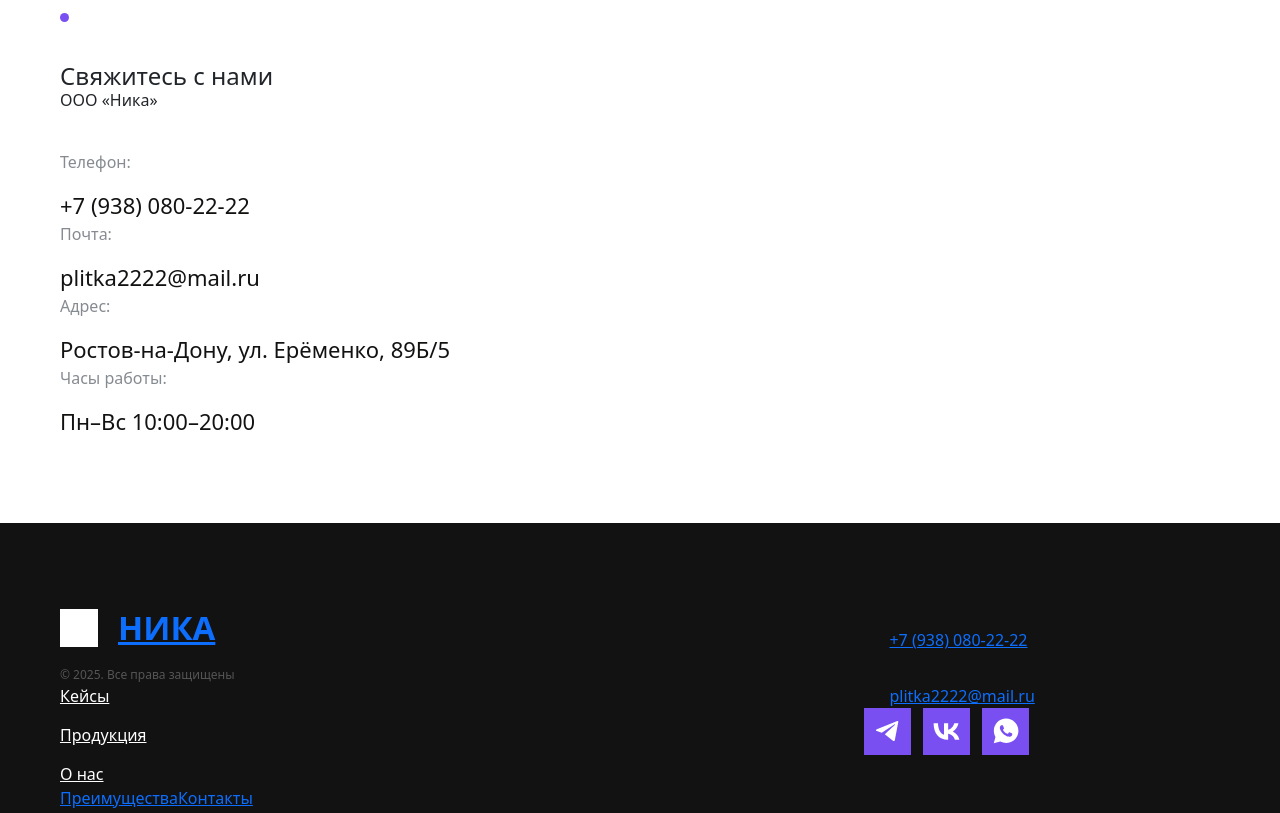
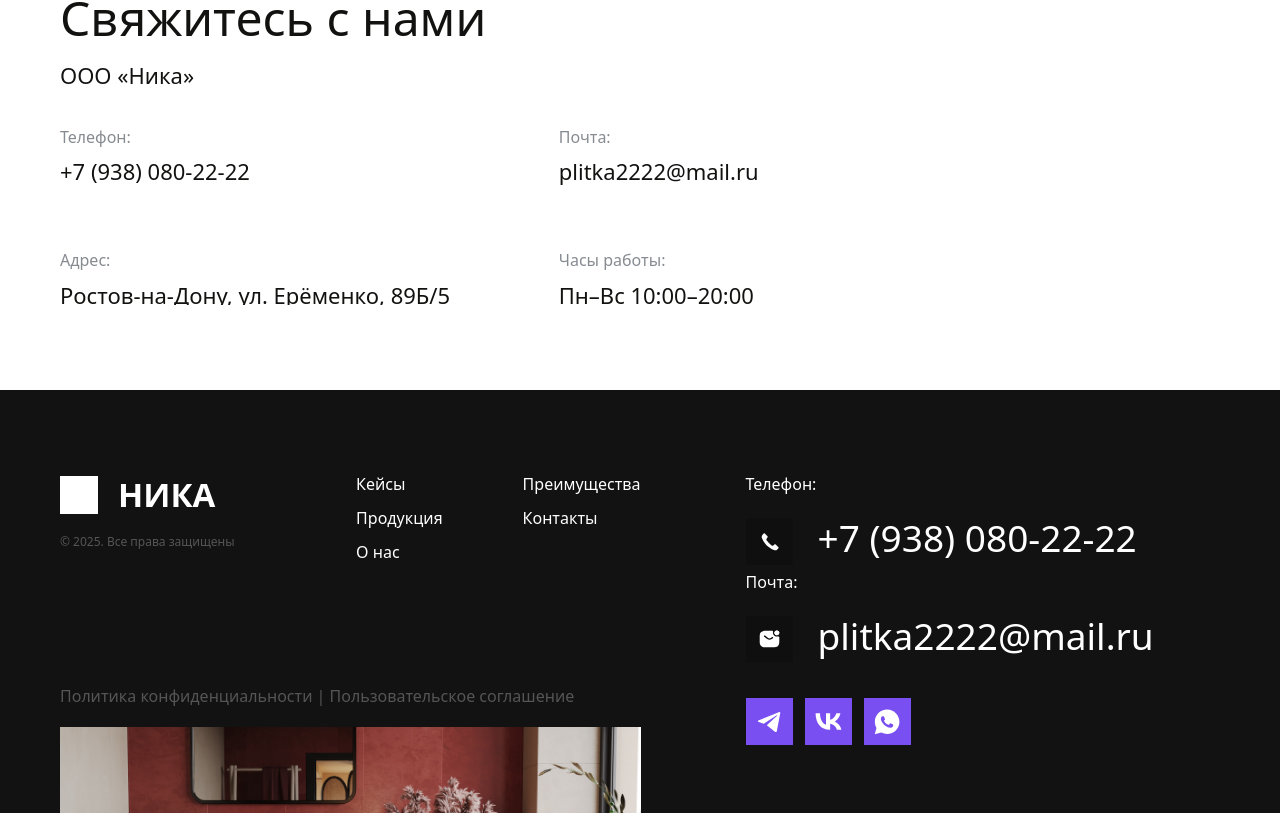
Before and after one commit to klavrenuk/nika, a Vue app: page / in a window 1280 px wide. Shown: the part 6467-7280 px from the top of the page. Built offline with nearby package versions, Linux system fonts and the light colour scheme.

Commit message:
Верстка

```diff
--- a/src/assets/styles/app.scss
+++ b/src/assets/styles/app.scss
@@ -1,7 +1,15 @@
 @import './buttons.scss';
+
+body {
+  color: #121211;
+  font-size: 16px;
+  line-height: 120%;
+}
 
 .app {
   font-size: 16px;
+  color: #121211;
+  line-height: 120%;
 }
 
 .app-container {
--- a/src/assets/styles/buttons.scss
+++ b/src/assets/styles/buttons.scss
@@ -9,4 +9,5 @@
 
 a {
   cursor: pointer;
+  text-decoration: none !important;
 }
--- a/src/components/contacts/Contacts.vue
+++ b/src/components/contacts/Contacts.vue
@@ -7,7 +7,7 @@ import ContactInfoItem from "@/components/contacts/ContactInfoItem.vue";
   <section class="contacts app-section">
     <div class="app-component-layout">
       <div class="d-flex flex-column contacts__top">
-        <SectionName />
+        <SectionName>Контакты</SectionName>
         <div>
           <h4 class="contacts__title">
             Свяжитесь с нами
@@ -24,7 +24,6 @@ import ContactInfoItem from "@/components/contacts/ContactInfoItem.vue";
           <ContactInfoItem label="Часы работы:" text="Пн–Вс 10:00–20:00" />
         </div>
       </div>
-
     </div>
   </section>
 </template>
@@ -34,5 +33,23 @@ import ContactInfoItem from "@/components/contacts/ContactInfoItem.vue";
   &__top {
     gap: 40px;
   }
+
+  &__title {
+    margin-bottom: 15px;
+    color: #121211;
+    font-weight: 500;
+    font-size: 48px;
+  }
+
+  &__subtitle {
+    color: #121211;
+    font-size: 22px;
+  }
+
+  &__info {
+    display: grid;
+    grid-template-columns: 50% 50%;
+    gap: 70px;
+  }
 }
 </style>
--- a/src/components/footer/FooterContactBlock.vue
+++ b/src/components/footer/FooterContactBlock.vue
@@ -8,7 +8,7 @@ defineProps({
 
 <template>
   <div class="footer-contact-block d-flex flex-column">
-    <label class="footer-contact-block__label">{{ label }}</label>
+    <label class="footer-contact-block__label">{{ text }}</label>
 
     <div class="d-flex align-items-center footer-contact-block__info">
       <img :src="icon" alt="" class="footer-contact-block__icon" />
@@ -30,6 +30,17 @@ defineProps({
 
   &__info {
     gap: 25px;
+    align-items: center;
+  }
+
+  & .footer-contact-block__icon {
+    position: relative;
+    top: 4px;
+  }
+
+  & a {
+    color: #FFFFFF;
+    font-size: 37px;
   }
 }
 </style>
--- a/src/components/footer/FooterLeft.vue
+++ b/src/components/footer/FooterLeft.vue
@@ -6,7 +6,7 @@ import FooterLogo from "@/components/footer/FooterLogo.vue";
 <template>
   <div class="footer-left">
     <div class="footer-left__top">
-      <div>
+      <div class="footer-left__container">
         <div class="footer-left__block-logo d-flex flex-column">
           <FooterLogo />
           <p class="footer-left__block-logo__text">© 2025. Все права защищены</p>
@@ -19,7 +19,7 @@ import FooterLogo from "@/components/footer/FooterLogo.vue";
             <a href="" target="_blank">О нас</a>
           </nav>
 
-          <nav lass="footer-left__nav">
+          <nav class="footer-left__nav">
             <a href="" target="_blank">Преимущества</a>
             <a href="" target="_blank">Контакты</a>
           </nav>
@@ -36,6 +36,19 @@ import FooterLogo from "@/components/footer/FooterLogo.vue";
   &__top {
     margin-bottom: 125px;
   }
+
+  &__container {
+    display: flex;
+    justify-content: space-between;
+    gap: 1rem;
+    flex-wrap: wrap;
+  }
+
+  &__block-nav {
+    display: flex;
+    justify-content: space-between;
+    gap: 80px;
+  }
 }
 
 .footer-left__nav {
@@ -45,6 +58,11 @@ import FooterLogo from "@/components/footer/FooterLogo.vue";
 
   & a {
     color: #FFFFFF;
+    text-decoration: none;
+
+    &:hover, &:active, &:focus {
+      color: #7A4FF1;
+    }
   }
 }
 
--- a/src/components/footer/FooterLogo.vue
+++ b/src/components/footer/FooterLogo.vue
@@ -12,6 +12,7 @@
   display: flex;
   gap: 20px;
   align-items: center;
+  color: transparent;
 
   &__rect {
     height: 38px;
@@ -20,9 +21,11 @@
   }
 
   &__text {
+    color: #FFFFFF;
     font-weight: 800;
     font-size: 33px;
     text-transform: uppercase;
+    text-decoration: none;
   }
 }
 </style>
--- a/src/components/footer/FooterRight.vue
+++ b/src/components/footer/FooterRight.vue
@@ -5,10 +5,11 @@ import FooterContactBlock from "@/components/footer/FooterContactBlock.vue";
 </script>
 
 <template>
-  <div class="footer-right">
+  <div class="footer-right d-flex flex-column">
+    <div class="footer-right__container d-flex flex-column">
       <div class="footer-right__info d-flex flex-column">
-      <FooterContactBlock icon="" text="Телефон:" type="phone" />
-      <FooterContactBlock icon="" text="Почта:" type="email" />
+        <FooterContactBlock icon="/images/icon-phone-footer.svg" text="Телефон:" type="phone" />
+        <FooterContactBlock icon="/images/icon-email-footer.svg" text="Почта:" type="email" />
       </div>
 
       <div class="footer-right__socials d-flex align-items-center">
@@ -17,16 +18,30 @@ import FooterContactBlock from "@/components/footer/FooterContactBlock.vue";
         </a>
       </div>
     </div>
+
+    <h6 class="footer-right__footer">НИКА</h6>
+  </div>
 </template>
 
 <style scoped lang="scss">
 .footer-right {
+  justify-content: space-between;
+
+  &__container {
+    gap: 40px;
+  }
+
   &__info {
     gap: 12px;
   }
 
   &__socials {
     gap: 12px;
+  }
+
+  &__footer {
+    color: #fff;
+    font-size: 50px;
   }
 }
 
--- a/src/components/steps/Step3.vue
+++ b/src/components/steps/Step3.vue
@@ -43,6 +43,11 @@
     color: #868B91;
     font-weight: 500;
   }
+
+  &__title,
+  &__text {
+    text-align: right;
+  }
 }
 
 .step3__right__footer {
```
Lines whose indentation alone changed are shown as unchanged.
